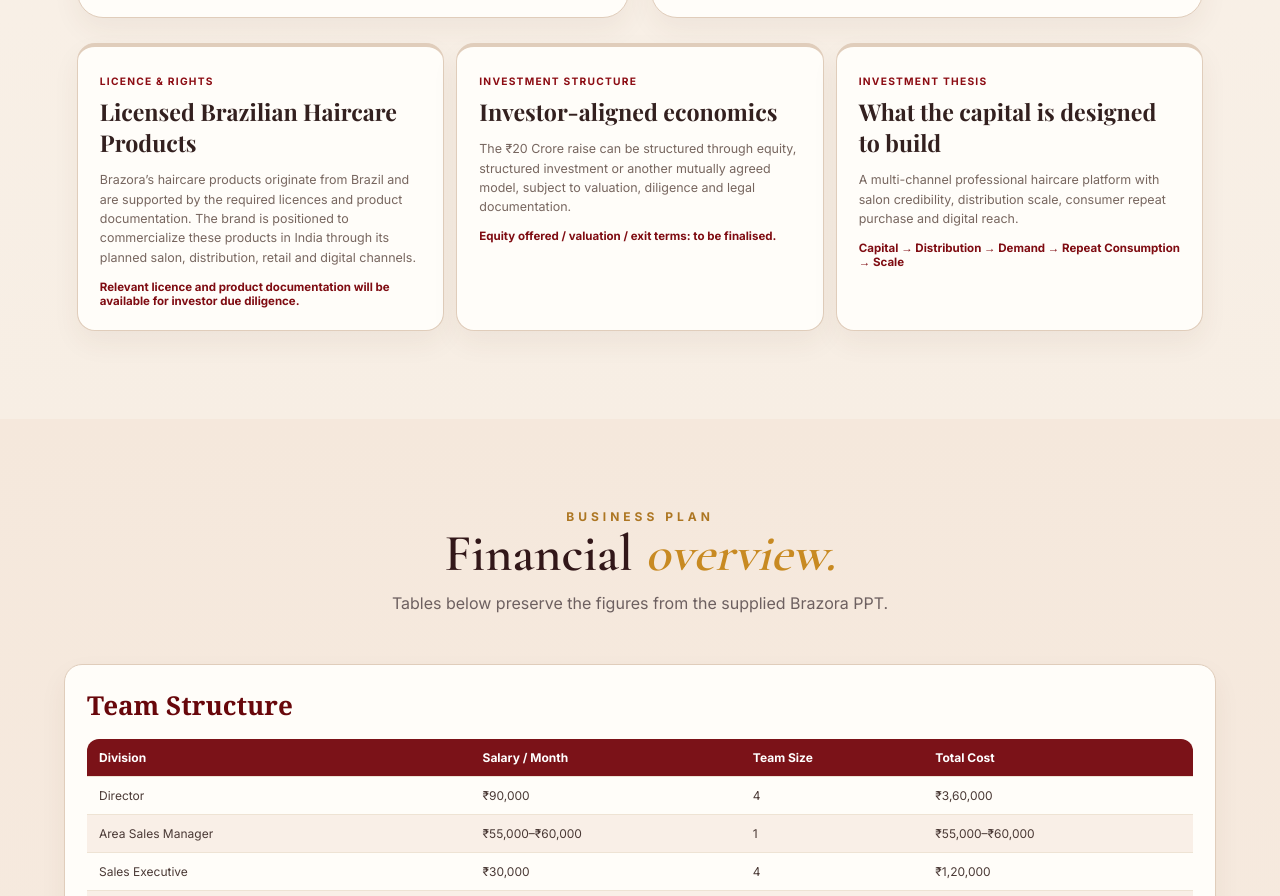
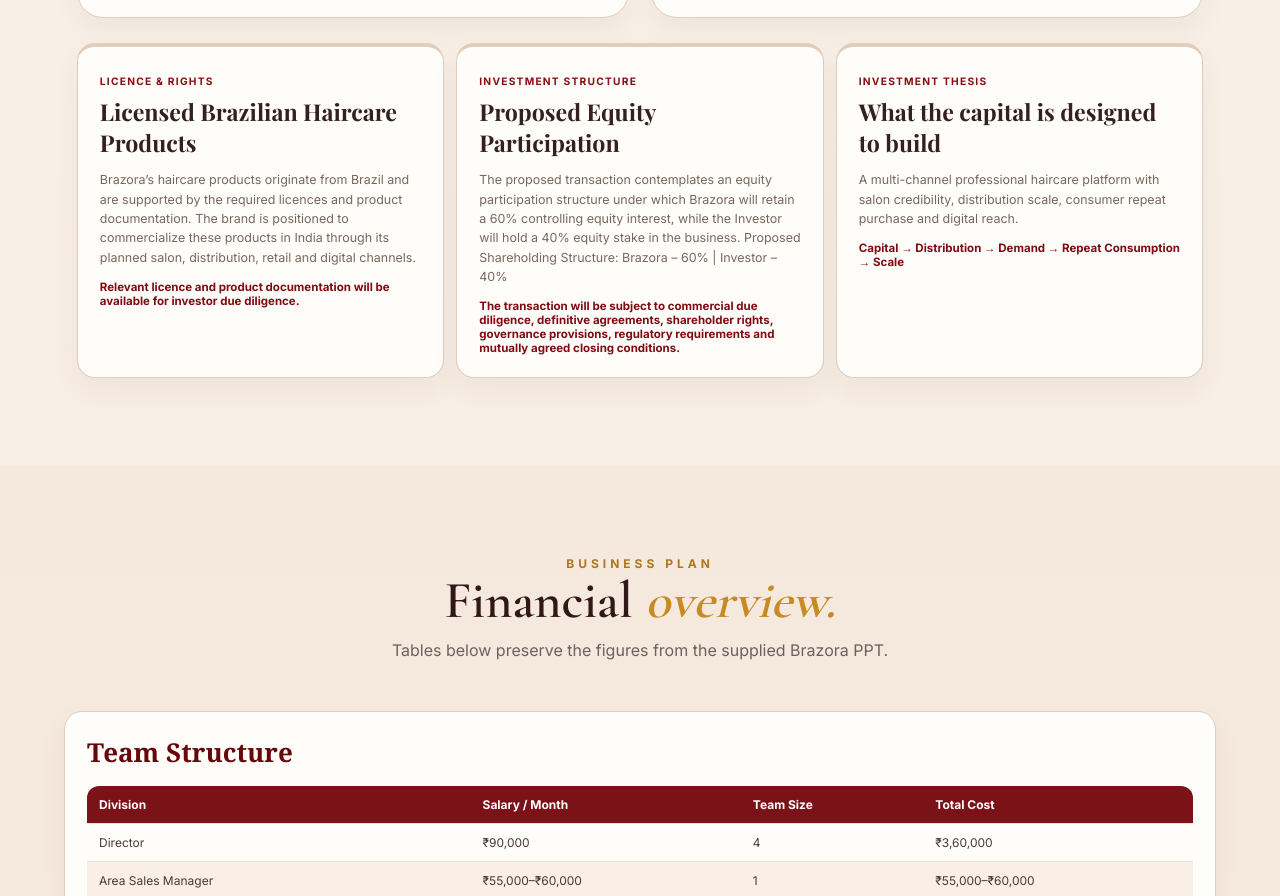
Before and after one commit to sachin4787/Brazora-Investor, a plain HTML site: page index.html in a window 1280 px wide. Shown: the part 7297-8193 px from the top of the page. Drawn offline with nearby package versions, Linux system fonts and the light colour scheme.

Commit message:
Update index.html

```diff
--- a/index.html
+++ b/index.html
@@ -337,7 +337,9 @@
 
       <div class="vc-governance-grid">
         <article><span>LICENCE & RIGHTS</span><h4>Licensed Brazilian Haircare Products</h4><p>Brazora’s haircare products originate from Brazil and are supported by the required licences and product documentation. The brand is positioned to commercialize these products in India through its planned salon, distribution, retail and digital channels.</p><b>Relevant licence and product documentation will be available for investor due diligence.</b></article>
-        <article><span>INVESTMENT STRUCTURE</span><h4>Investor-aligned economics</h4><p>The ₹20 Crore raise can be structured through equity, structured investment or another mutually agreed model, subject to valuation, diligence and legal documentation.</p><b>Equity offered / valuation / exit terms: to be finalised.</b></article>
+        <article><span>INVESTMENT STRUCTURE</span><h4>Proposed Equity Participation</h4><p>The proposed transaction contemplates an equity participation structure under which Brazora will retain a 60% controlling equity interest, while the Investor will hold a 40% equity stake in the business.
+
+Proposed Shareholding Structure: Brazora – 60% | Investor – 40%</p><b>The transaction will be subject to commercial due diligence, definitive agreements, shareholder rights, governance provisions, regulatory requirements and mutually agreed closing conditions.</b></article>
         <article><span>INVESTMENT THESIS</span><h4>What the capital is designed to build</h4><p>A multi-channel professional haircare platform with salon credibility, distribution scale, consumer repeat purchase and digital reach.</p><b>Capital → Distribution → Demand → Repeat Consumption → Scale</b></article>
       </div>
     </section>
```
